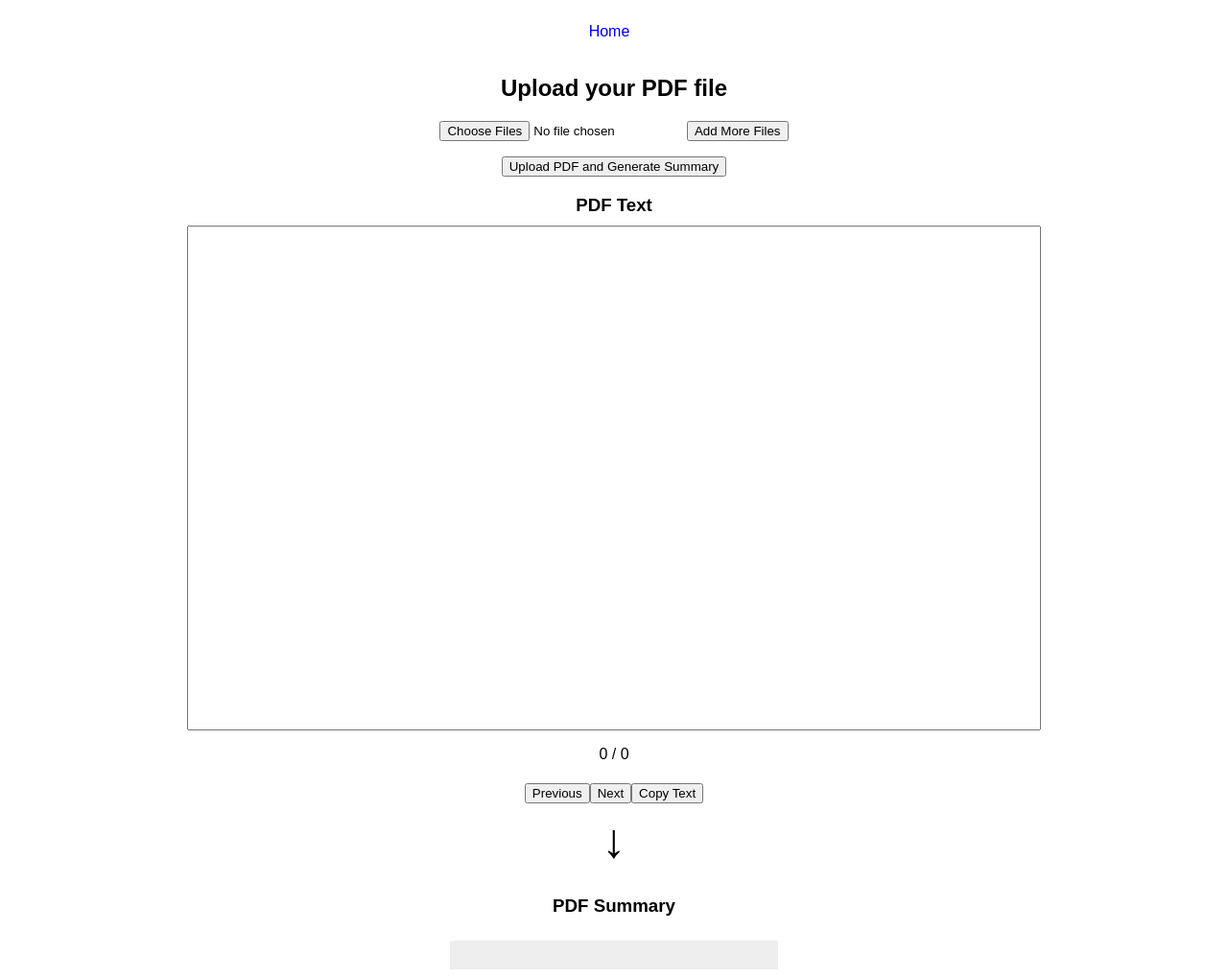
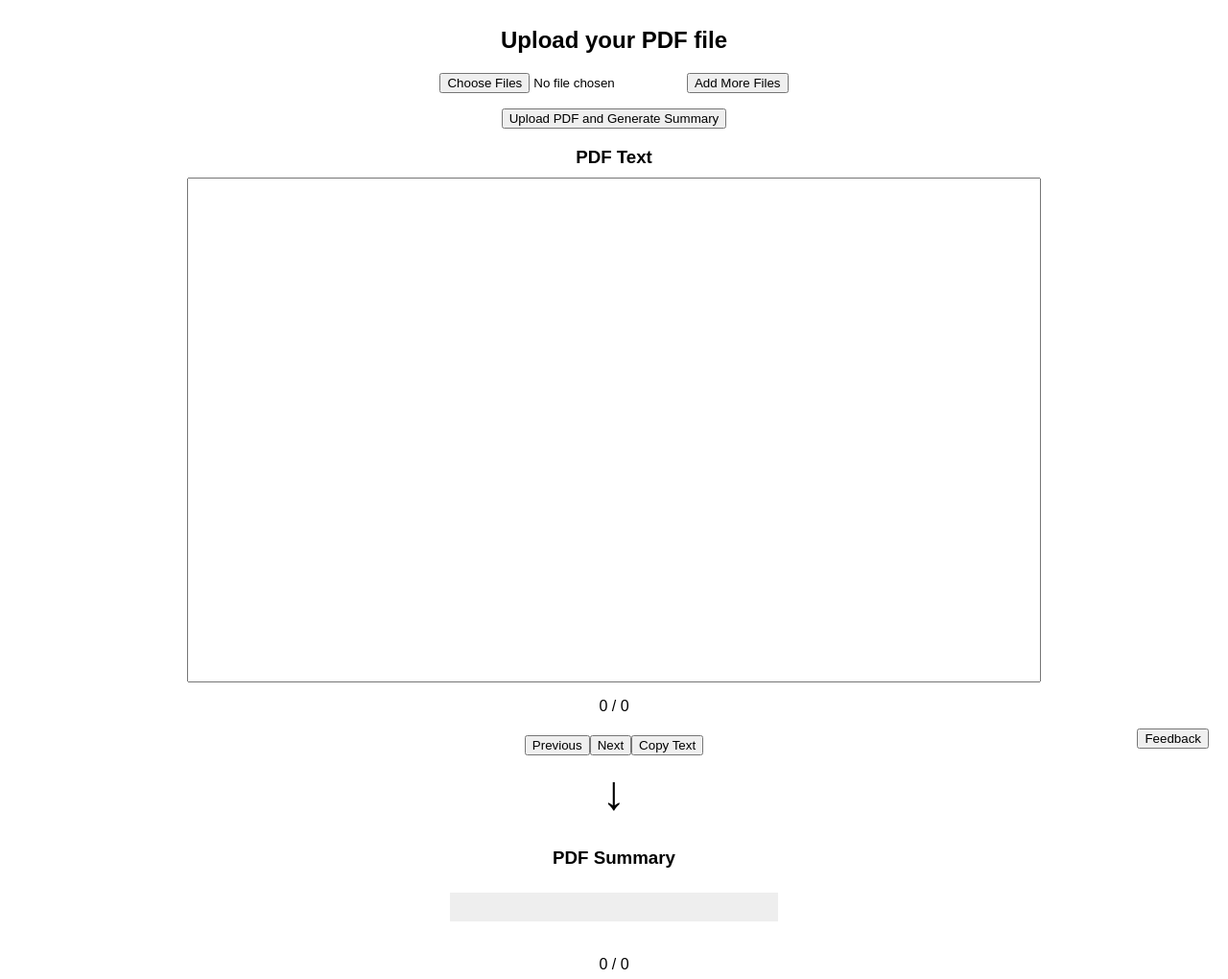
Before and after one commit to AsmaSamastar/AI-Web, a Flask app: page / in a window 1280 px wide. Shown: the top 1020 px of the page at 96% size. Run offline with Flask 3, Linux system fonts and the light colour scheme; some libraries are stand-ins or nearby versions.

Commit message:
feedback

```diff
--- a/app.py
+++ b/app.py
@@ -33,6 +33,7 @@ cors = CORS(app, resources={r"/*": {"origins": "*"}})  # 允许所有域名访
 openai.api_key = os.getenv('OPENAI_API_KEY')
 
 max_length = 13000
+
 
 @app.route('/', methods=['GET'])
 def home():
@@ -149,6 +150,7 @@ def summarize_with_gpt(text, prompt):
 
     return response.choices[0].message['content']
 
+
 @app.route('/generateSummary', methods=['POST'])
 def generate_summary():
     data = request.get_json()
@@ -258,6 +260,7 @@ def send_email_with_attachment(to_email, subject, content, pdf_path):
         print(str(e))
         return None, None, None
 
+
 def create_pdf(pdf_path, summaries_data_list):
     # 创建PDF文档
     pdf = FPDF()
@@ -309,6 +312,7 @@ def create_pdf(pdf_path, summaries_data_list):
     # 保存PDF到临时文件
     pdf.output(pdf_path)
 
+
 @app.route('/sendEmail', methods=['POST'])
 def send_email():
     # 从请求中获取数据
@@ -324,11 +328,30 @@ def send_email():
     # 发送电子邮件
     subject = "Your PDF Summary"
     content = "Hello " + name + ",\n\nHere is your PDF summary."
-    status, _, _ = send_email_with_attachment(email, subject, content, pdf_path)
+    status, _, _ = send_email_with_attachment(
+        email, subject, content, pdf_path)
 
     # 删除临时 PDF 文件
     if status == 202:  # 只有在电子邮件发送成功时删除临时文件
         os.remove(pdf_path)
+
+    return jsonify({'status': 'ok'})
+
+
+@app.route('/sendFeedback', methods=['POST'])
+def send_feedback():
+    # 从请求中获取数据
+    data = request.json
+    rating = data['rating']
+    feedback = data['feedback']
+
+    # 创建邮件内容
+    subject = "New Feedback Received"
+    content = f"Rating: {rating}\n\nFeedback:\n{feedback}"
+
+    # 发送电子邮件到指定邮箱
+    to_email = 'admin@ai.samastar.co.uk'
+    _, _, _ = send_email_with_attachment(to_email, subject, content, None)
 
     return jsonify({'status': 'ok'})
 
--- a/templates/index.html
+++ b/templates/index.html
@@ -10,11 +10,11 @@
 
 <body>
 
-    <nav>
+    <!-- <nav>
         <ul>
             <li><a href="https://samastar.co.uk/">Home</a></li>
         </ul>
-    </nav>
+    </nav> -->
 
     <h2>Upload your PDF file</h2>
     <div class="pdfUploadContainer">
@@ -90,6 +90,27 @@
 
     <textarea id="summary" style="display:none;"></textarea>
 
+    <div id="feedbackPopup" class="popup">
+        <div class="popup-content">
+            <span class="close" onclick="document.getElementById('feedbackPopup').style.display='none'">&times;</span>
+            <p>Provide your feedback:</p>
+            <form id="feedbackForm">
+                <label for="rating">Rating:</label>
+                <select id="rating" name="rating">
+                    <option value="1">1</option>
+                    <option value="2">2</option>
+                    <option value="3">3</option>
+                    <option value="4">4</option>
+                    <option value="5">5</option>
+                </select><br>
+                <textarea id="feedbackText" name="feedbackText" placeholder="Leave your comments..."></textarea><br>
+                <input type="submit" value="Submit Feedback">
+            </form>
+        </div>
+    </div>
+
+    <button type="button" id="feedbackButton" class="copyButton"
+        style="position: fixed; bottom: 20px; right: 20px;">Feedback</button>
 
     <script>
 
@@ -387,6 +408,42 @@
         }
 
 
+        document.getElementById('feedbackButton').addEventListener('click', function () {
+            document.getElementById('feedbackPopup').style.display = 'block';
+        });
+
+        function sendFeedback() {
+            var rating = document.getElementById('rating').value;
+            var feedbackText = document.getElementById('feedbackText').value;
+
+            fetch('/sendFeedback', {
+                method: 'POST',
+                headers: {
+                    'Content-Type': 'application/json',
+                },
+                body: JSON.stringify({
+                    'rating': rating,
+                    'feedback': feedbackText
+                })
+            })
+                .then(response => response.json())
+                .then(data => {
+                    document.getElementById('feedbackPopup').style.display = 'none';
+                    alert('Feedback submitted successfully!');
+                })
+                .catch(error => {
+                    console.error('Error:', error);
+                    alert('Error sending feedback. Please try again later.');
+                });
+        }
+
+        document.getElementById('feedbackForm').addEventListener('submit', function (event) {
+            event.preventDefault();
+            sendFeedback();
+        });
+
+
+
     </script>
 
 </body>
```
